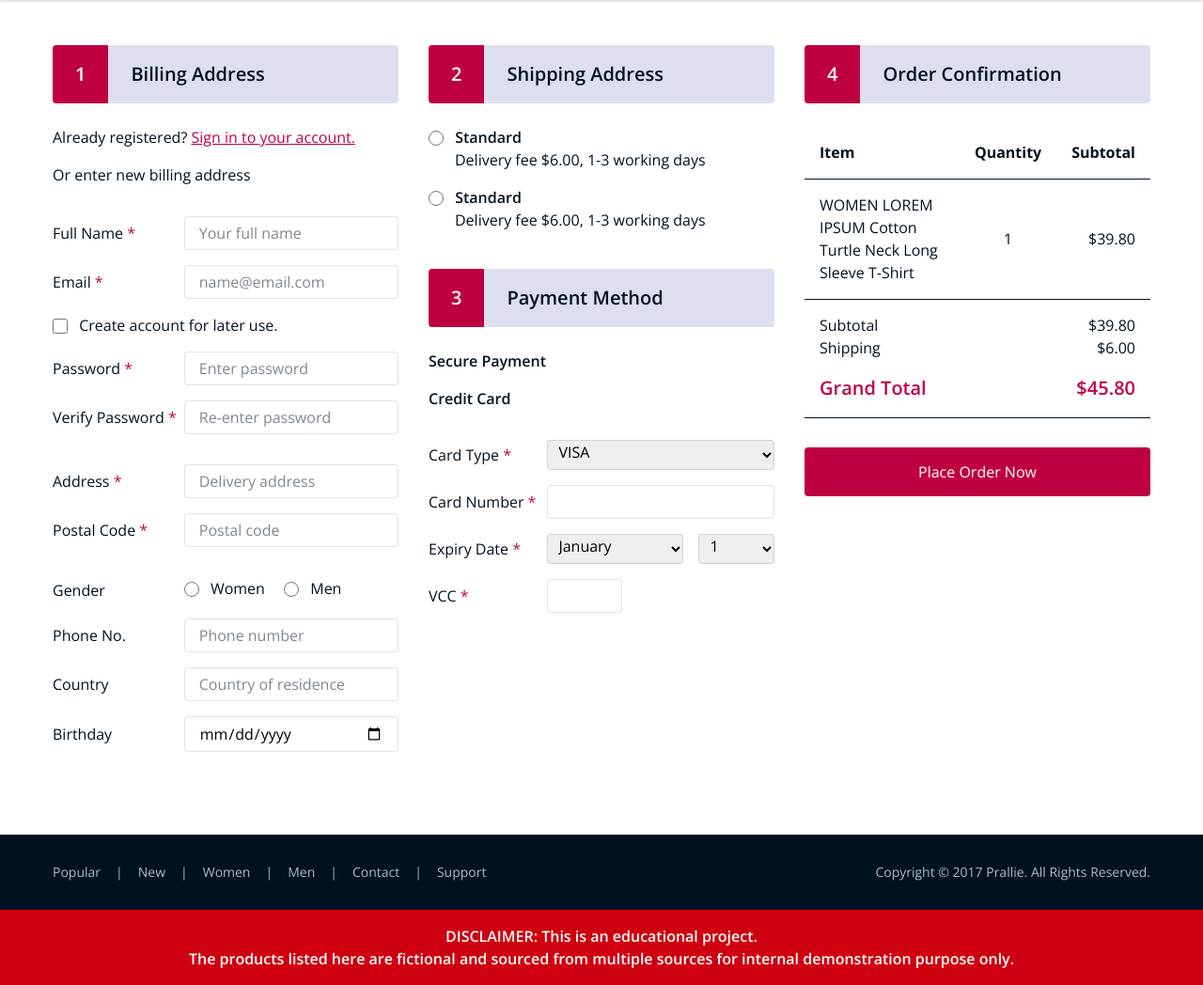
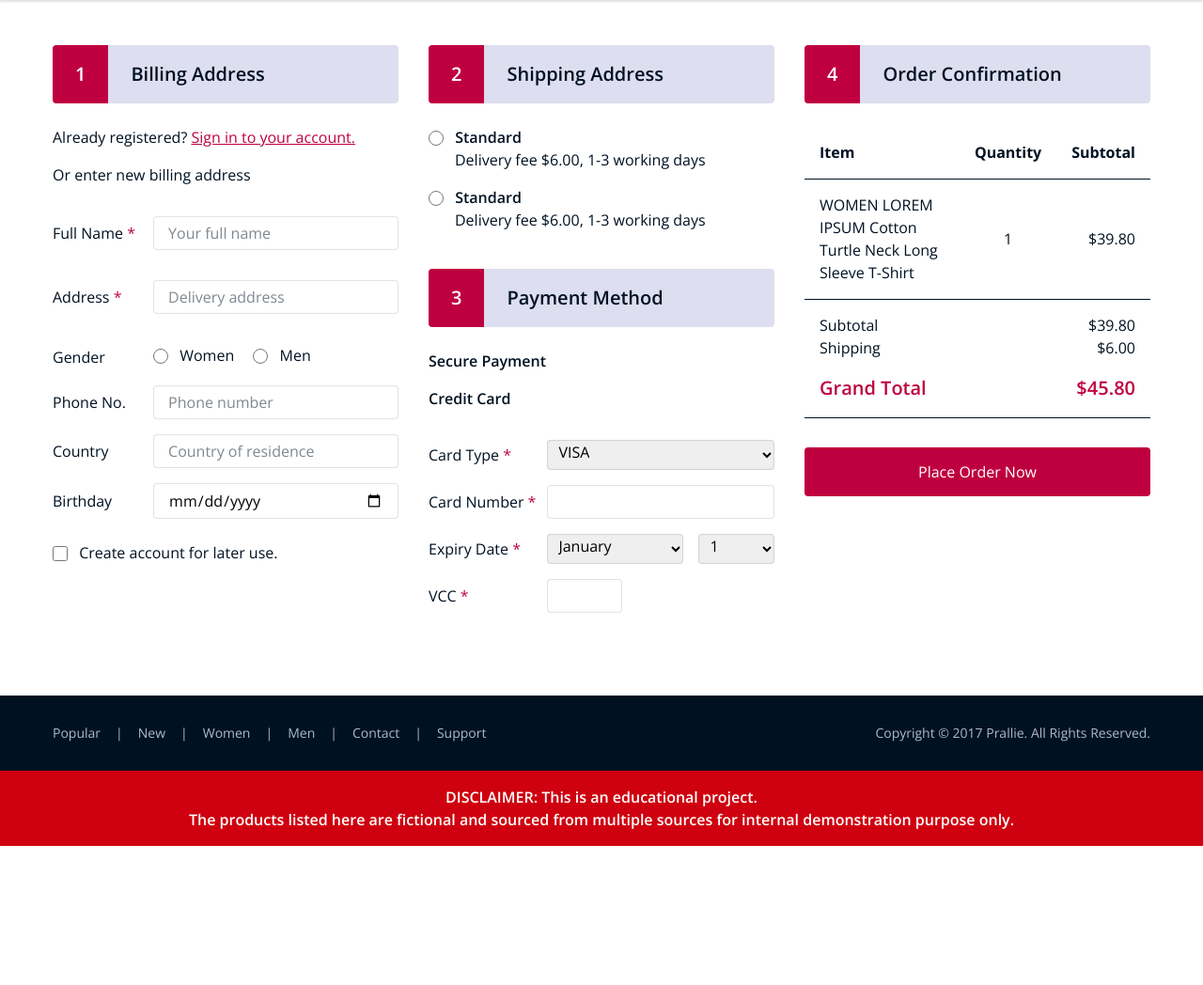
Before and after one commit to rpradhana/im4717-assignment, a PHP site: page /checkout.php in a window 1280 px wide. Shown: the part 92-1140 px from the top of the page at 94% size. After the commit the page ends 992 px from the top, so only its background shows below. Run offline with PHP 8.4, Linux system fonts and the light colour scheme.

Commit message:
remove postal code make email optional in checkout

```diff
--- a/checkout.php
+++ b/checkout.php
@@ -30,40 +30,6 @@
 												<input type="text" name="name" id="name" class="input--text u-fill" placeholder="Your full name" required>
 											</td>
 										</tr>
-										<tr class="checkout__row">
-											<td>
-												<label class="label--required">Email</label>
-											</td>
-											<td>
-												<input type="text" name="email" id="email" class="input--text u-fill" placeholder="name@email.com" required>
-											</td>
-										</tr>
-										<tr class="checkout__row">
-											<td colspan="2">
-												<label for="create-account" class="label--checkbox">
-													<input type="checkbox" name="create-account" id="create-account" class="input--checkbox">
-													Create account for later use.
-												</label>
-											</td>
-										</tr>
-										<!-- HIDE IF #create-account !checked -->
-										<!-- default not checked -->
-										<tr class="checkout__row">
-											<td>
-												<label class="label--required">Password</label>
-											</td>
-											<td>
-												<input type="password" name="password" id="password" class="input--text u-fill" placeholder="Enter password" required>
-											</td>
-										</tr>
-										<tr class="checkout__row">
-											<td>
-												<label class="label--required">Verify Password</label>
-											</td>
-											<td>
-												<input type="password" name="password--verify" id="password--verify" class="input--text u-fill" placeholder="Re-enter password" required>
-											</td>
-										</tr>
 									</tbody>
 									<tbody class="checkout__section">
 										<tr class="checkout__row">
@@ -72,14 +38,6 @@
 											</td>
 											<td>
 												<input type="text" name="address" id="address" class="input--text u-fill" placeholder="Delivery address" required>
-											</td>
-										</tr>
-										<tr class="checkout__row">
-											<td>
-												<label class="label--required">Postal Code</label>
-											</td>
-											<td>
-												<input type="text" name="postal-code" id="postal-code" class="input--text u-fill" placeholder="Postal code" required>
 											</td>
 										</tr>
 									</tbody>
@@ -121,6 +79,42 @@
 											</td>
 											<td>
 												<input type="date" name="birthday" id="birthday" class="input--date u-fill">
+											</td>
+										</tr>
+									</tbody>
+									<tbody>
+										<tr class="checkout__row">
+											<td colspan="2">
+												<label for="create-account" class="label--checkbox">
+													<input type="checkbox" name="create-account" id="create-account" class="input--checkbox">
+													Create account for later use.
+												</label>
+											</td>
+										</tr>
+										<!-- HIDE IF #create-account !checked -->
+										<!-- default not checked -->
+										<tr class="checkout__row u-is-hidden">
+											<td>
+												<label class="label--required">Email</label>
+											</td>
+											<td>
+												<input type="text" name="email" id="email" class="input--text u-fill" placeholder="name@email.com">
+											</td>
+										</tr>
+										<tr class="checkout__row u-is-hidden">
+											<td>
+												<label class="label--required">Password</label>
+											</td>
+											<td>
+												<input type="password" name="password" id="password" class="input--text u-fill" placeholder="Enter password" required>
+											</td>
+										</tr>
+										<tr class="checkout__row u-is-hidden">
+											<td>
+												<label class="label--required">Verify Password</label>
+											</td>
+											<td>
+												<input type="password" name="password--verify" id="password--verify" class="input--text u-fill" placeholder="Re-enter password" required>
 											</td>
 										</tr>
 									</tbody>
--- a/js/global.js
+++ b/js/global.js
@@ -91,14 +91,6 @@ var HTML_REGISTER = `
 								</td>
 								<td>
 									<input type="text" name="address" id="address" class="input--text u-fill" placeholder="Delivery address" required>
-								</td>
-							</tr>
-							<tr class="checkout__row">
-								<td>
-									<label class="label--required">Postal Code</label>
-								</td>
-								<td>
-									<input type="text" name="postal-code" id="postal-code" class="input--text u-fill" placeholder="Postal code" required>
 								</td>
 							</tr>
 							<tr class="checkout__row">
```
